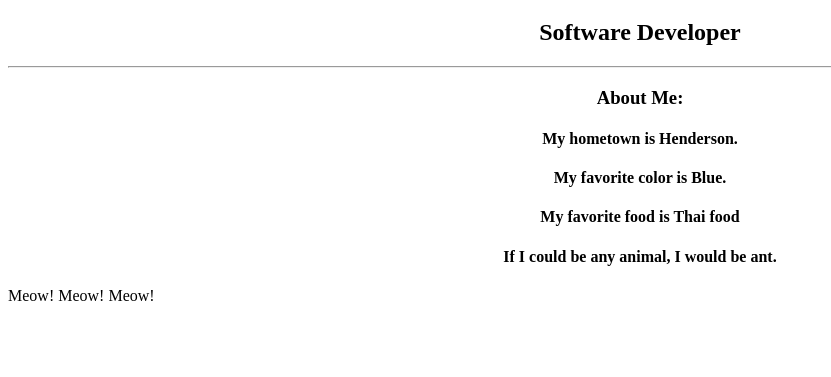
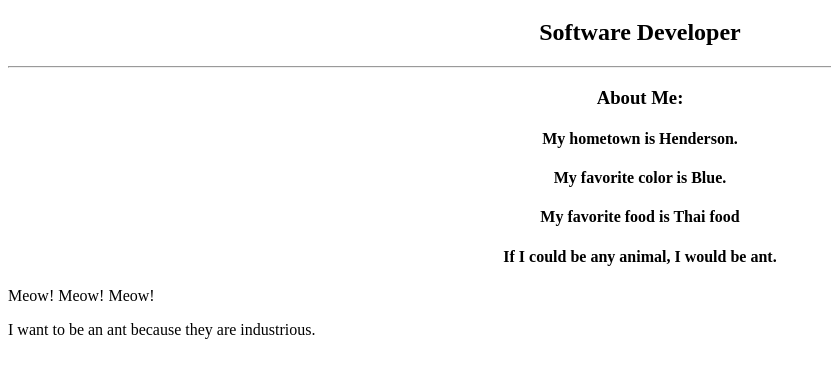
Before and after one commit to enanton2020/Portfolio, a plain HTML site: page index.html in a window 1280 px wide. Shown: the part 61-438 px from the top of the page, without its empty margins (0-831 px from the left). Drawn offline with Linux system fonts and the light colour scheme.

Commit message:
added wha an ant means to me

```diff
--- a/index.html
+++ b/index.html
@@ -19,3 +19,4 @@
 		  </body>
 		</html>
         <p>Meow! Meow! Meow!</p>
+        <p>I want to be an ant because they are industrious.</p>
```
